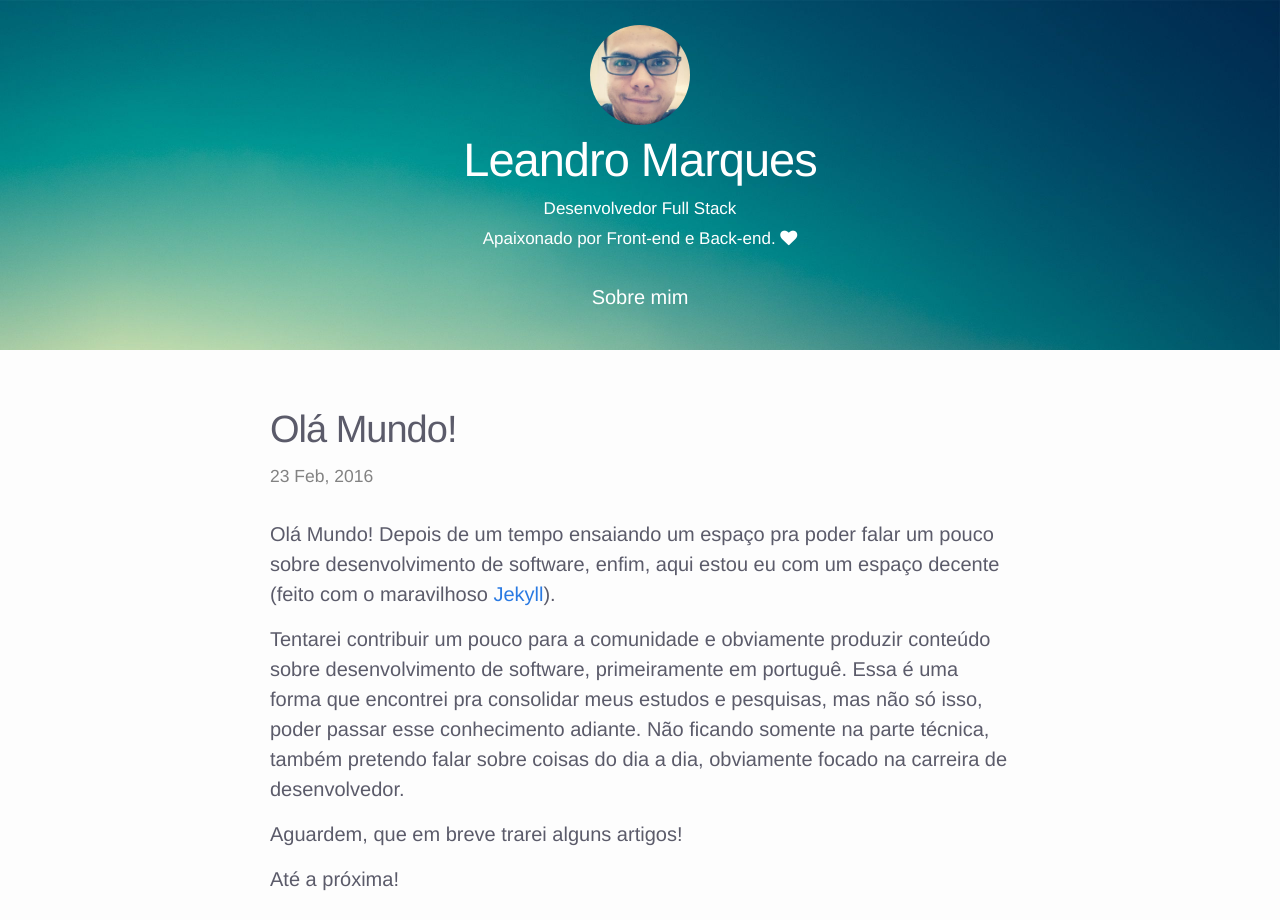
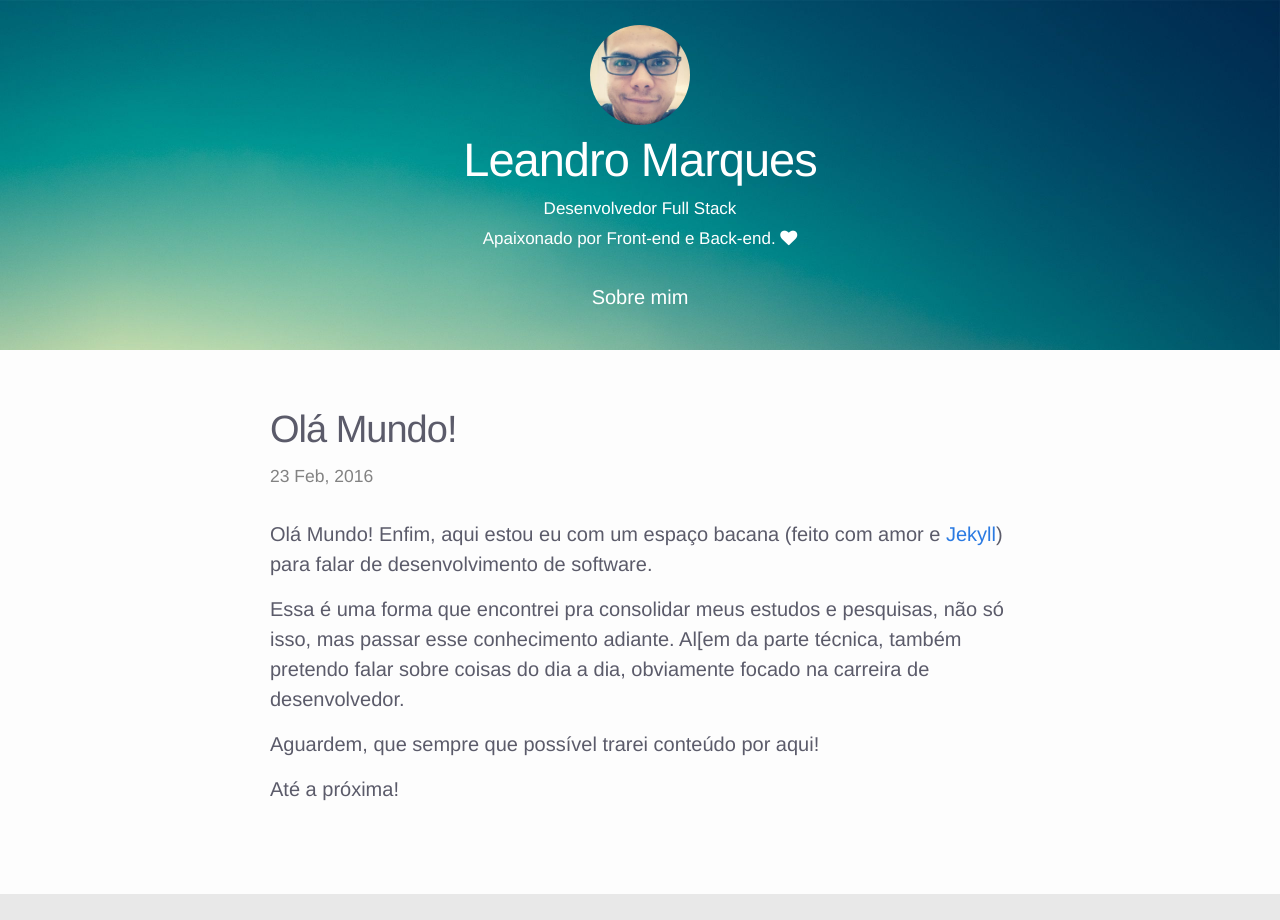
Before and after one commit to leandromarques/leandromarques.github.io, a Jekyll site: the page built from _posts/2016-02-23-ola-mundo.markdown, in a window 1280 px wide, cut to the strip 0-920 px from the top of the page. Built offline with Jekyll 4.4.1, drawn with Linux system fonts in a browser that asks for light colours; nearby versions of some CDN libraries; comment, search, counter and statistics services are not loaded.

Commit message:
layout and first postadjustments

```diff
--- a/_posts/2016-02-23-ola-mundo.markdown
+++ b/_posts/2016-02-23-ola-mundo.markdown
@@ -4,10 +4,10 @@ title:  "Olá Mundo!"
 date:   2016-02-23 18:08:14 -0200
 categories: geral
 ---
-Olá Mundo! Depois de um tempo ensaiando um espaço pra poder falar um pouco sobre desenvolvimento de software, enfim, aqui estou eu com um espaço decente (feito com o maravilhoso [Jekyll](http://www.jekyllrb.com){:target="_blank" class="external"}).
+Olá Mundo! Enfim, aqui estou eu com um espaço bacana (feito com amor e [Jekyll](http://www.jekyllrb.com){:target="_blank" class="external"}) para falar de desenvolvimento de software.
 
-Tentarei contribuir um pouco para a comunidade e obviamente produzir conteúdo sobre desenvolvimento de software, primeiramente em portuguê. Essa é uma forma que encontrei pra consolidar meus estudos e pesquisas, mas não só isso, poder passar esse conhecimento adiante. Não ficando somente na parte técnica, também pretendo falar sobre coisas do dia a dia, obviamente focado na carreira de desenvolvedor.
+Essa é uma forma que encontrei pra consolidar meus estudos e pesquisas, não só isso, mas passar esse conhecimento adiante. Al[em da parte técnica, também pretendo falar sobre coisas do dia a dia, obviamente focado na carreira de desenvolvedor.
 
-Aguardem, que em breve trarei alguns artigos!
+Aguardem, que sempre que possível trarei conteúdo por aqui!
 
 Até a próxima!
--- a/_sass/_layout.scss
+++ b/_sass/_layout.scss
@@ -20,6 +20,10 @@
 
     .wrapper {
         padding-top: 5px;
+    }
+
+    @include media-query($on-palm) {
+        @include background-size(300%);
     }
 }
 
@@ -60,7 +64,7 @@
         background-color: $background-color;
         border: 1px solid $grey-color-light;
         border-radius: 5px;
-        text-align: right;
+        text-align: left;
 
         .menu-icon {
             display: block;
@@ -94,11 +98,11 @@
         .page-link {
             display: block;
             padding: 5px 10px;
+            color: #666;
 
             &:not(:last-child) {
                 margin-right: 0;
             }
-            margin-left: 20px;
         }
     }
 }
```
